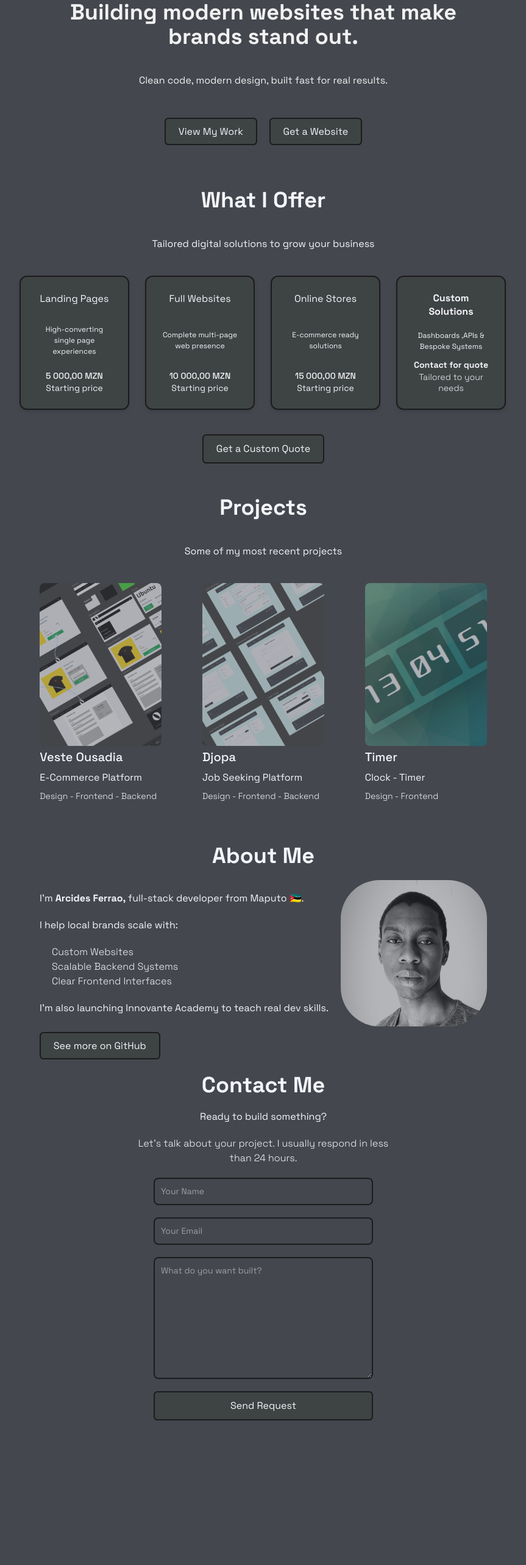
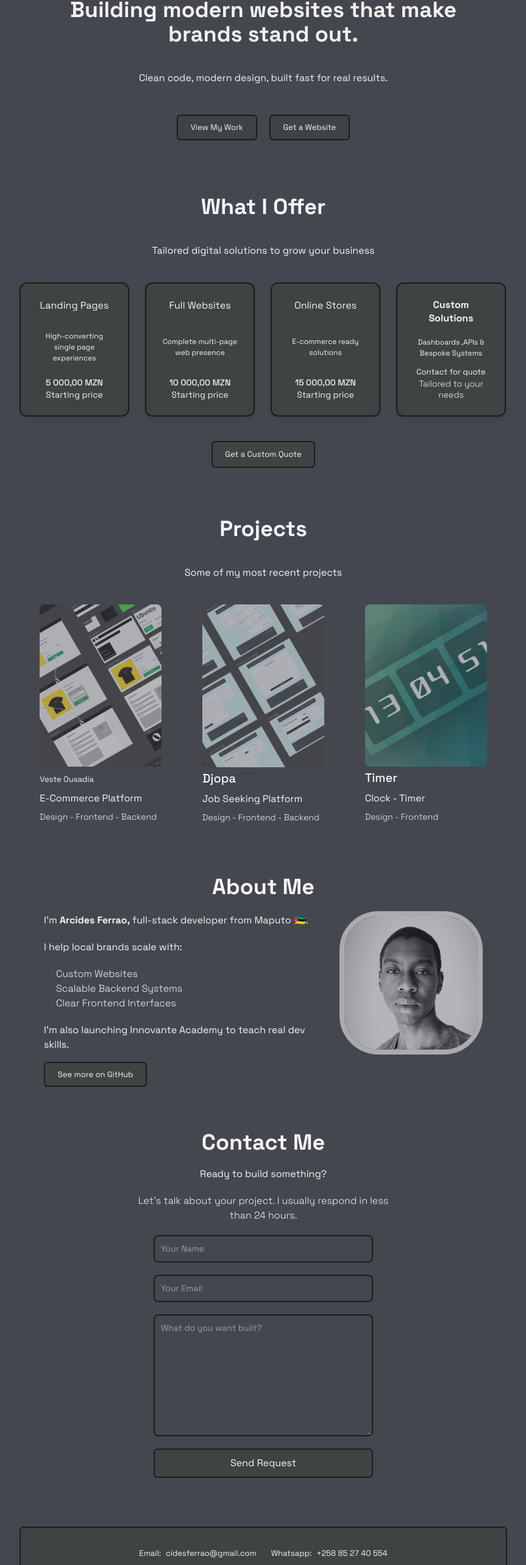
Before and after one commit to ArcidesFerrao/webstudio, a Next.js app: page / in a window 1280 px wide. Shown: the part 220-2786 px from the top of the page at 61% size, without its empty margins (208-1071 px from the left). Before the commit the page ends 2629 px from the top, so only its background shows below. Built offline with nearby package versions, Linux system fonts and the light colour scheme.

Commit message:
typo + padding fixes

```diff
--- a/src/app/(home)/page.tsx
+++ b/src/app/(home)/page.tsx
@@ -4,17 +4,18 @@
 import { Header } from "../components/Header";
 import ContactForm from "../forms/ContactForm";
 import { Projects } from "../components/Projects";
+import { Footer } from "../components/Footer";
 
 export default function HomePage() {
   return (
     <main className="homepage flex flex-col justify-between items-center ">
       <Header />
-
       <Hero />
       <Services />
       <Projects />
       <About />
       <ContactForm />
+      <Footer />
     </main>
   );
 }
--- a/src/app/components/About.tsx
+++ b/src/app/components/About.tsx
@@ -3,7 +3,7 @@
 
 export const About = () => (
   // <section className="p-8 bg-gray-100 rounded-lg my-8">
-  <section id="about" className="about flex flex-col items-center p-8 gap-5">
+  <section id="about" className="about flex flex-col items-center p-10 gap-5">
     <h2 className="text-4xl font-bold bg-clip-text ">About Me</h2>
     <div className="flex flex-col gap-5">
       <div className="flex gap-5 items-center">
@@ -30,6 +30,7 @@
             alt="arcides-ferrao"
             width={240}
             height={240}
+            className="border-8 border-white/90 hover:rotate-3"
           />
         </div>
       </div>
--- /dev/null
+++ b/src/app/components/Footer.tsx
@@ -0,0 +1,16 @@
+import Link from "next/link";
+
+export const Footer = () => (
+  <>
+    <footer className="w-full flex space-x-6 justify-center py-8 my-10">
+      <div className="flex gap-2">
+        <p>Email:</p>
+        <Link href="">cidesferrao@gmail.com</Link>
+      </div>
+      <div className="flex gap-2">
+        <p>Whatsapp:</p>
+        <Link href="">+258 85 27 40 554</Link>
+      </div>
+    </footer>
+  </>
+);
--- a/src/app/components/Header.tsx
+++ b/src/app/components/Header.tsx
@@ -5,8 +5,8 @@
     {/* <h1 className="text-xl font-bold">Innovante</h1> */}
     <nav className="w-full flex space-x-6 justify-center py-4 ">
       <Link href="#hero">Home</Link>
+      <a href="#services">Services</a>
       <a href="#projects">Projects</a>
-      <a href="#services">Services</a>
       <a href="#contact">Contact</a>
     </nav>
   </>
--- a/src/app/components/Projects.tsx
+++ b/src/app/components/Projects.tsx
@@ -4,7 +4,7 @@
   return (
     <section
       id="projects"
-      className="projects w-full flex flex-col items-center justify-between py-8 gap-10 rounded-xl shadow-m"
+      className="projects w-full flex flex-col items-center justify-between py-10 gap-10 rounded-xl shadow-m"
     >
       <h2 className="text-4xl font-bold bg-clip-text ">Projects</h2>
       <p className="max-w-md text-center">Some of my most recent projects</p>
--- a/src/app/components/Services.tsx
+++ b/src/app/components/Services.tsx
@@ -3,7 +3,7 @@
 export const Services = () => (
   <section
     id="services"
-    className="services w-full flex flex-col gap-10 items-center justify-between py-5 bg-gradient-to-b from-white-to-gray-50 rounded-xl shadow-m"
+    className="services w-full flex flex-col gap-10 items-center justify-between py-10 rounded-xl shadow-m"
   >
     <h2 className="text-4xl font-bold bg-clip-text ">What I Offer</h2>
     <p className="  max-w-md text-center">
@@ -39,7 +39,11 @@
         <h3 className="text-xl font-semibold mb-2 ">Custom Solutions</h3>
         <p>Dashboards ,APIs & Bespoke Systems</p>
         <div>
-          <h4 className="font-semibold">Contact for quote</h4>
+          <h4>
+            <Link className="font-semibold" href="#contact">
+              Contact for quote
+            </Link>
+          </h4>
           <h4 className="text-xs font-light">Tailored to your needs</h4>
         </div>
       </div>
--- a/src/app/forms/ContactForm.tsx
+++ b/src/app/forms/ContactForm.tsx
@@ -6,7 +6,7 @@
       id="contact"
       action="https://formsubmit.co/cidesferrao@gmail.com"
       method="POST"
-      className="contact-form flex flex-col items-center gap-5"
+      className="contact-form flex flex-col items-center gap-5 py-10"
     >
       <h2 className="text-4xl font-bold bg-clip-text ">Contact Me</h2>
 
--- a/src/app/globals.css
+++ b/src/app/globals.css
@@ -93,6 +93,7 @@
   color: var(--bg-color);
 }
 
+footer,
 nav {
   border: 2px solid var(--border-color);
   background-color: var(--bg-color);
@@ -117,6 +118,7 @@
 input:focus {
   border-radius: 0 !important;
   background-color: var(--border-color);
+  border-color: var(--bg-color);
 }
 
 img {
@@ -125,6 +127,12 @@
 
 img:hover {
   border-radius: 0;
+}
+
+footer p,
+a {
+  font-weight: 400;
+  font-size: small;
 }
 
 .homepage {
```
